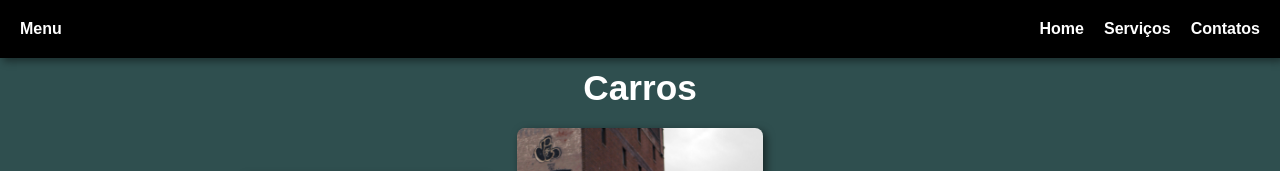
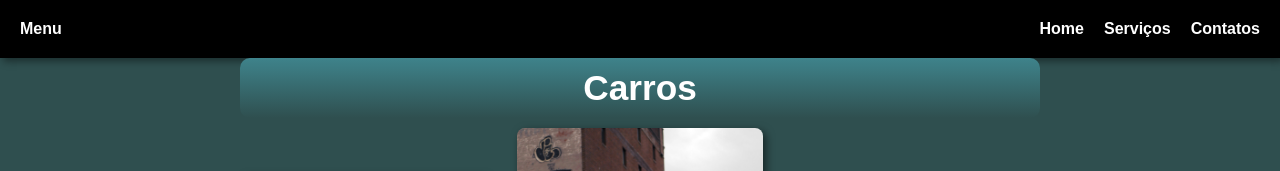
Before and after one commit to marianykarla/site-carros, a plain HTML site: page index.html in a window 1280 px wide. Shown: the top 171 px of the page. Drawn offline with Linux system fonts and the light colour scheme; grey boxes are pictures that could not be loaded.

Commit message:
degradê (título)

```diff
--- a/index.html
+++ b/index.html
@@ -30,7 +30,9 @@
         </nav>
     </header>
 
-    <h1>Carros</h1>
+    <div class="titulo">
+        <h1>Carros</h1>
+    </div>
 
     <section class="grid">
         <div class="card">
--- a/style.css
+++ b/style.css
@@ -33,6 +33,15 @@ h1 {
     margin: auto;
     padding: 10px;
     font-weight: bolder;
+}
+
+.titulo {
+    background-image: linear-gradient(to bottom, rgb(63, 132, 140), transparent);
+    display: flex;
+    margin: auto;
+    border-radius: 10px;
+    width: 800px;
+    height: 60px;
 }
 
 img {
```
